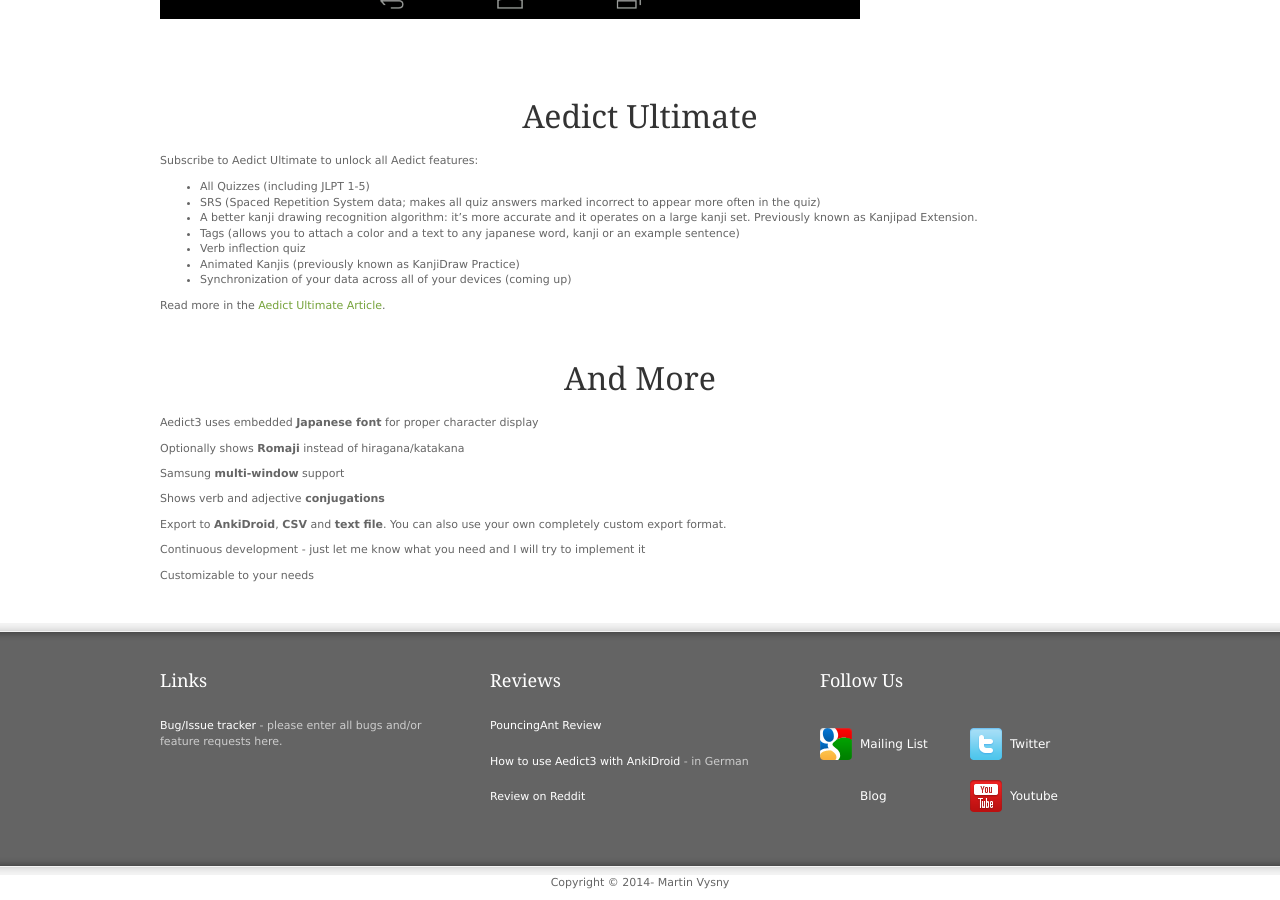
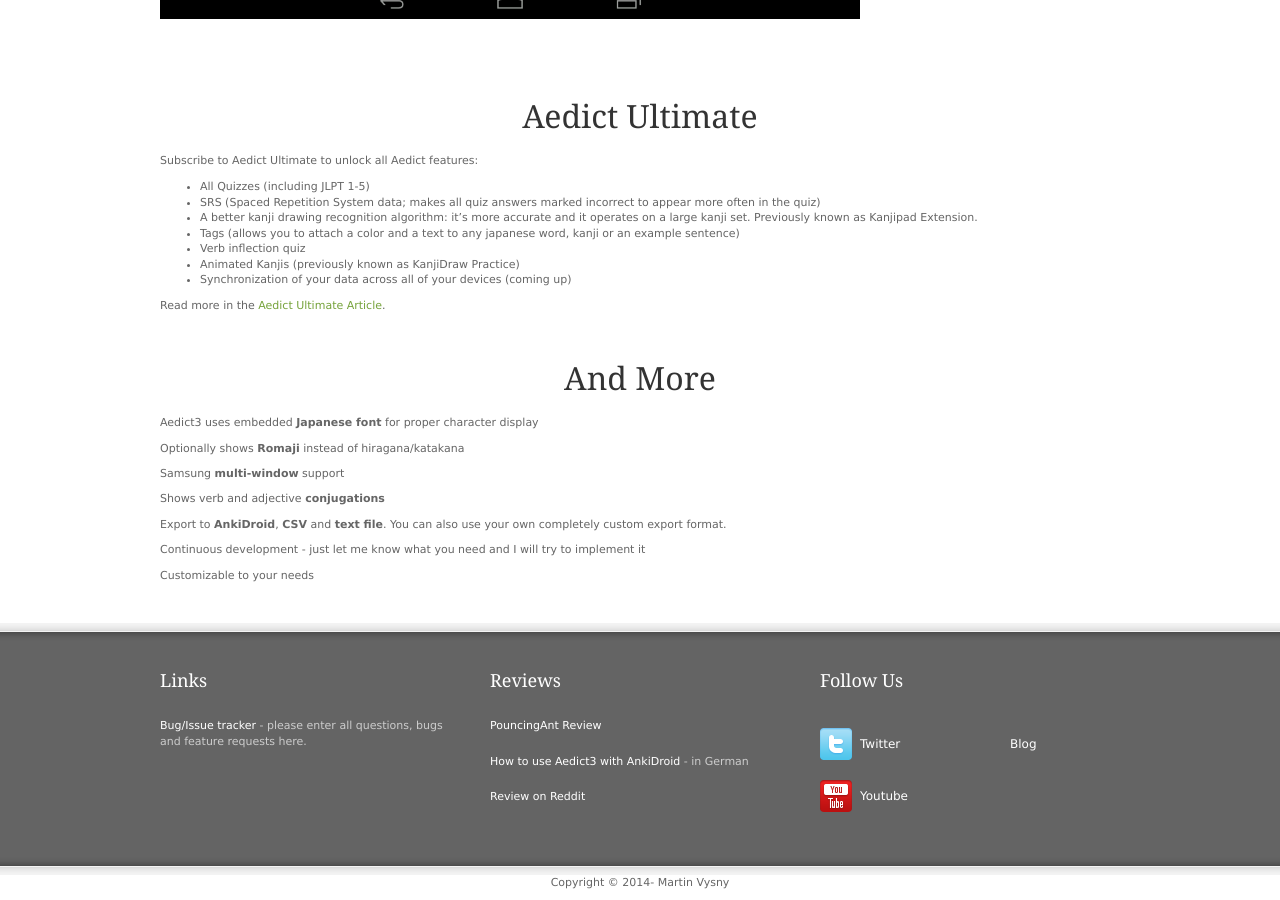
Before and after one commit to mvysny/aedict.eu, a Jekyll site: the page built from index.html, in a window 1280 px wide and 900 px high, scrolled down 4202 px. Built offline with Jekyll 4.4.1, drawn with Linux system fonts in a browser that asks for light colours; nearby versions of some CDN libraries.

Commit message:
Footer: drop the Google Group link, questions go to the issue tracker
The aedict-users Google Group is being archived.

Co-Authored-By: Claude Opus 5.5 <noreply@anthropic.com>

```diff
--- a/_layouts/default.html
+++ b/_layouts/default.html
@@ -80,7 +80,7 @@ ddsmoothmenu.init({
         <div class="col col_3">
             <h4>Links</h4>
             <ul class="nobullet twitter">
-                <li><a href="https://github.com/mvysny/aedict/issues">Bug/Issue tracker</a> - please enter all bugs and/or feature requests here.</li>
+                <li><a href="https://github.com/mvysny/aedict/issues">Bug/Issue tracker</a> - please enter all questions, bugs and feature requests here.</li>
             </ul>
         </div>
 
@@ -96,7 +96,6 @@ ddsmoothmenu.init({
         <div class="col col_3 no_mr">
         	<h4>Follow Us</h4>
             <ul class="nobullet social">
-                <li><a href="http://groups.google.com/group/aedict-users/topics" class="google">Mailing List</a></li>
                 <li><a href="http://twitter.com/aedict" class="twitter">Twitter</a></li>
                 <li><a href="https://mvysny.github.io/aedict-blog" class="blog">Blog</a></li>
                 <li><a href="https://www.youtube.com/results?search_query=aedict" class="youtube">Youtube</a></li>
```
